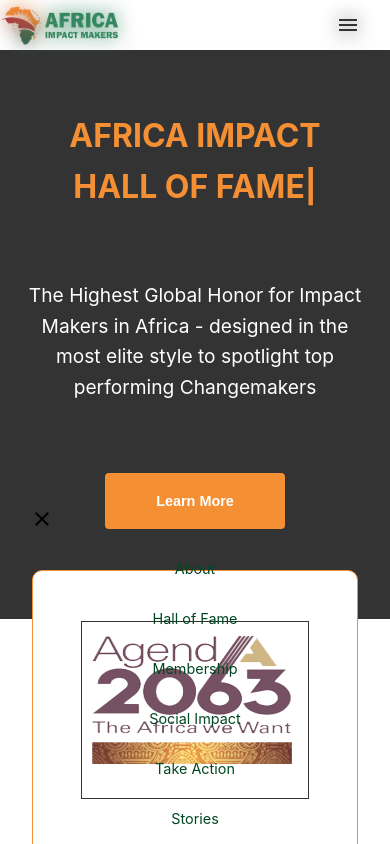
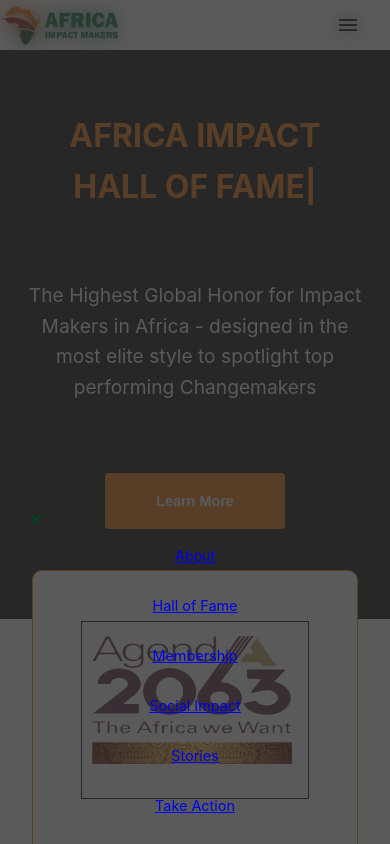
Before and after one commit to barth007/african-impact-maker, a React (Create React App) app in the folder impact-maker/: page / in a window 390 px wide. Both pictures are taken after a click on the item 348 px from the left and 25 px from the top of the page. Shown: the top 844 px of the page. Built offline with nearby package versions, Linux system fonts and the light colour scheme.

Commit message:
added some correction

```diff
--- a/impact-maker/src/App.js
+++ b/impact-maker/src/App.js
@@ -4,6 +4,7 @@
 import {BrowserRouter as Router, Routes, Route} from 'react-router-dom';
 
 import HomePage from './components/Home/HomePage';
+import NotFound from './components/not_found/NotFound';
 
 function App() {
   return (
@@ -13,6 +14,7 @@
         <Route path="/" element={<HomePage/>}/>
         <Route path="/login" element={<SignIn/>}/>
         <Route path="/register" element={<SignUp/>}/>
+        <Route path="*" element={<NotFound/>}/>
       </Routes>
       </>
     </Router>
--- a/impact-maker/src/components/Footer/Footer.js
+++ b/impact-maker/src/components/Footer/Footer.js
@@ -258,6 +258,10 @@
                 .copyright small{
                     font-size: 0.5rem;
                 }
+                .footer-links ul li:hover{
+
+                    transform: scale(1.1);
+                }
 
             }
             @media (max-width: 500px){
--- a/impact-maker/src/components/Header/Navbar.js
+++ b/impact-maker/src/components/Header/Navbar.js
@@ -1,20 +1,28 @@
-import React, {useState} from 'react';
+import React, {useState, useEffect} from 'react';
 import {Link, useNavigate} from "react-router-dom";
 import menu from "../assets/icon/nav/menu.svg";
 import close from "../assets/icon/nav/close.svg";
 import logo from "../assets/logos/logo.png";
 import Button from '../Shared/Button';
-
+import { FontAwesomeIcon } from '@fortawesome/react-fontawesome';
+import { faTimes } from '@fortawesome/free-solid-svg-icons';
 
 const Navbar = ()=>{
     const [isShow, setShow] = useState(false);
     const showSideBar=(event)=>{
         event.stopPropagation();
         setShow(!isShow);
+        if (!isShow){
+            document.body.classList.add('no-scroll');
+        } else{
+            document.body.classList.remove('no-scroll')
+        }
     }
     const closeSideBar = ()=>{
-        setShow(isShow);
+        setShow(false);
+        document.body.classList.remove('no-scroll');
     }
+
     const navigate = useNavigate();
     const handleclick = ()=>{
         navigate('/login')
@@ -25,21 +33,21 @@
             <nav>
 
     {isShow && (<ul className="sidebar">
-                    <li onClick={closeSideBar}><a href=""><img src={close}/></a></li>
-                     <li><a href="">About</a></li>
-                     <li><a href="">Hall of Fame</a></li>
-                     <li><a href="">Membership</a></li>
-                     <li><a href="">Social Impact</a></li>
-                     <li><a href="">Take Action</a></li>
-                     <li><a href="">Stories</a></li>
+                    <li onClick={closeSideBar}><a><FontAwesomeIcon  className='timesIcon' icon={faTimes} /></a></li>
+                     <li><Link to="/about" className='sidebar-color'>About</Link></li>
+                     <li><Link to="/hall_of_fame" className='sidebar-color'>Hall of Fame</Link></li>
+                     <li><Link to="/membership" className='sidebar-color'>Membership</Link></li>
+                     <li><Link to="/social_impact" className='sidebar-color'>Social Impact</Link></li>
+                     <li><Link to="/stories" className='sidebar-color'>Stories</Link></li>
+                     <li><Link to="/about" className='sidebar-color'>Take Action</Link></li>
                  </ul>)
                 }
                 <ul>
                     <li ><Link to="/"><img className="impact-logo" src={logo} alt="Impact makers"/></Link></li>
-                    <li className='hideOnMobile'><Link to="/about">About</Link></li>
-                    <li className='hideOnMobile'><Link to="/hall_of_fame">Hall of Fame</Link></li>
-                    <li className='hideOnMobile'><Link to="/membership">Membership</Link></li>
-                    <li className='hideOnMobile'><Link to="/social_impact">Social Impact</Link></li>
+                    <li className='hideOnMobile'><Link ClassName="active" to="/login">About</Link></li>
+                    <li className='hideOnMobile'><Link activeClassName="active" to="/hall_of_fame">Hall of Fame</Link></li>
+                    <li className='hideOnMobile'><Link activeClassName="active" to="/membership">Membership</Link></li>
+                    <li className='hideOnMobile'><Link activeClassName="active" to="/social_impact">Social Impact</Link></li>
                     <li className='hideOnMobile'><Link to="/stories">Stories</Link></li>
                     <li className='hideOnMobile'><a href=""><Button  onClick={handleclick} text="Take action"/></a></li>
                     <li className='MenuButton' onClick={showSideBar }><a><img src={menu}/></a></li>
@@ -80,7 +88,10 @@
                 font-size: var(--normal-font-size);
             }
             header nav a:hover{
-                background-color: var(--nav-hover-color);
+                color: var(--first-primary-color);
+            }
+            .active{
+                color: var(--first-primary-color);
             }
             nav li:first-child{
                 margin-right: auto;
@@ -110,12 +121,28 @@
                 width: 100%;
                 height: 100%;
             }
+            .sidebar-color:hover{
+                color: var(--first-primary-color);
+            }
+            .sidebar-color{
+                color: white;
+            }
             @media (max-width: 991px){
                 .hideOnMobile{
                     display:none;
                 }
                 .MenuButton{
                     display: block;
+                }
+                .timesIcon{
+                    font-size: 2.5rem;
+                    color: var(--white);
+                }
+                .no-scroll {
+                    overflow: hidden;
+                    position: fixed;
+                    width: 100%;
+                    height: 100%;
                 }
             }
             @media (max-width: 500px){
--- a/impact-maker/src/components/Home/GuideSection.js
+++ b/impact-maker/src/components/Home/GuideSection.js
@@ -145,7 +145,7 @@
                 height: 654px;
             }
             .guide__text-wrapper{
-                padding: 30px 17px;
+                padding: 30px 9px;
 
             }
             .guide__textContent .guide_overlay .guide__text-wrapper p{
--- /dev/null
+++ b/impact-maker/src/components/not_found/NotFound.js
@@ -0,0 +1,34 @@
+import Footer from "../Footer/Footer";
+import Navbar from "../Header/Navbar";
+import notFound from "../assets/not_found/notFound.gif"
+
+
+
+const NotFound = ()=>{
+
+
+    return(
+        <>
+          <Navbar/>
+            <section  className="notFound" style={{ backgroundImage: `url(${notFound})` }}>
+                {/* <img src={notFound}/>
+                */}
+
+            </section>
+           <Footer/>
+            <style jsx>{`
+            .notFound{
+                width: 100wh;
+                height: 100vh;
+                background-position: center;
+                background-size: cover;
+                background-repeat: no-repeat;
+            }
+
+
+            `}</style>
+        </>
+    );
+}
+
+export default NotFound;
--- a/impact-maker/src/index.css
+++ b/impact-maker/src/index.css
@@ -7,7 +7,7 @@
   --first-primary-color: rgba(243, 116, 0, 255);
   --second-primary-color: rgb(128,14,19);
   --third-primary-color: rgba(1, 71, 35, 255);
-  --sidebar-background-color: rgba(255, 255, 255, 0.2);
+  --sidebar-background-color: rgba(49, 49, 49, 0.8);
   --nav-hover-color: #f0f0f0;
   --white: #fff;
   --coffee-brown: #000000;
```
Also changed, not shown: 1 other file (tests, documents, lock files or other folders).
